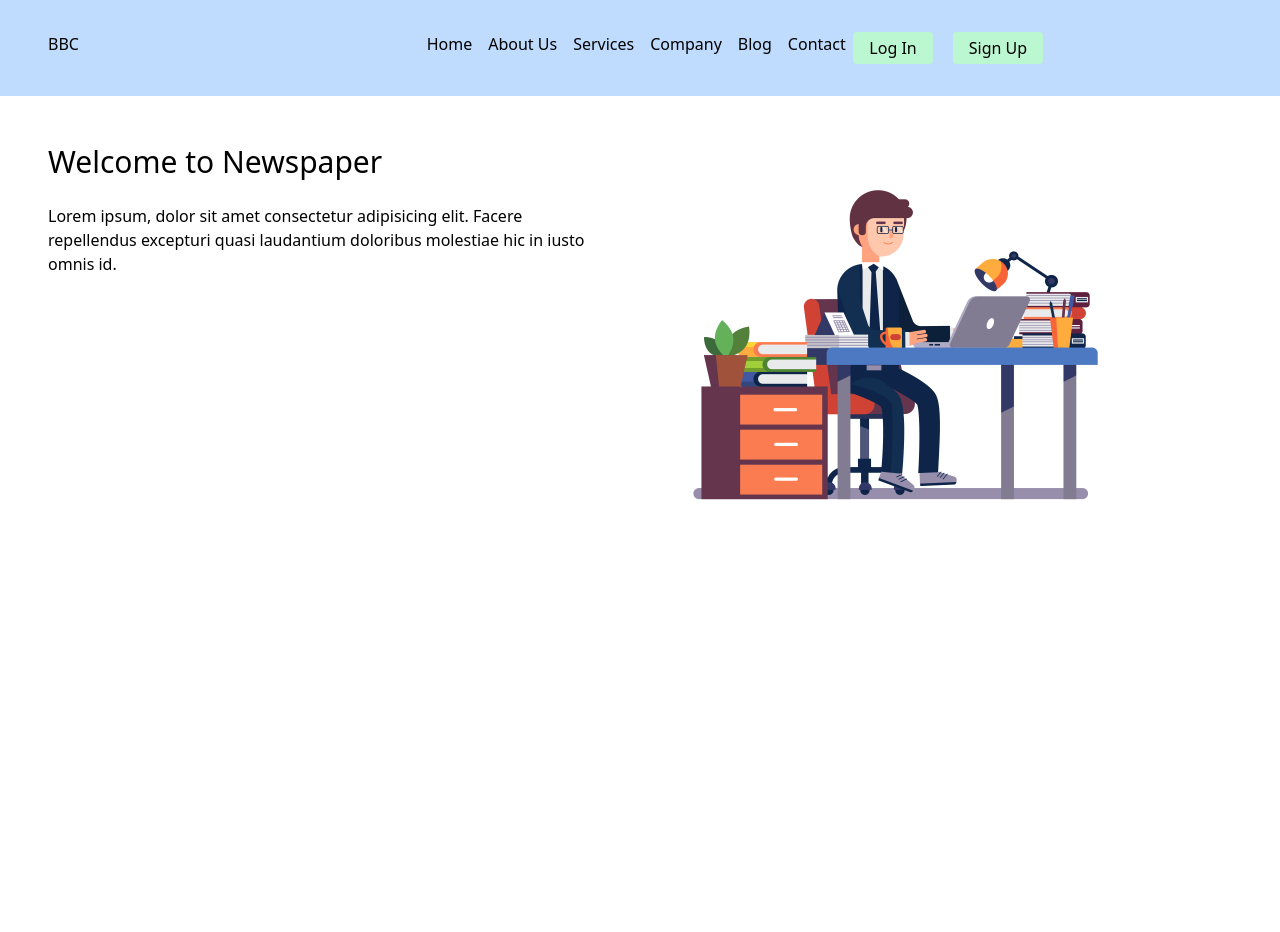
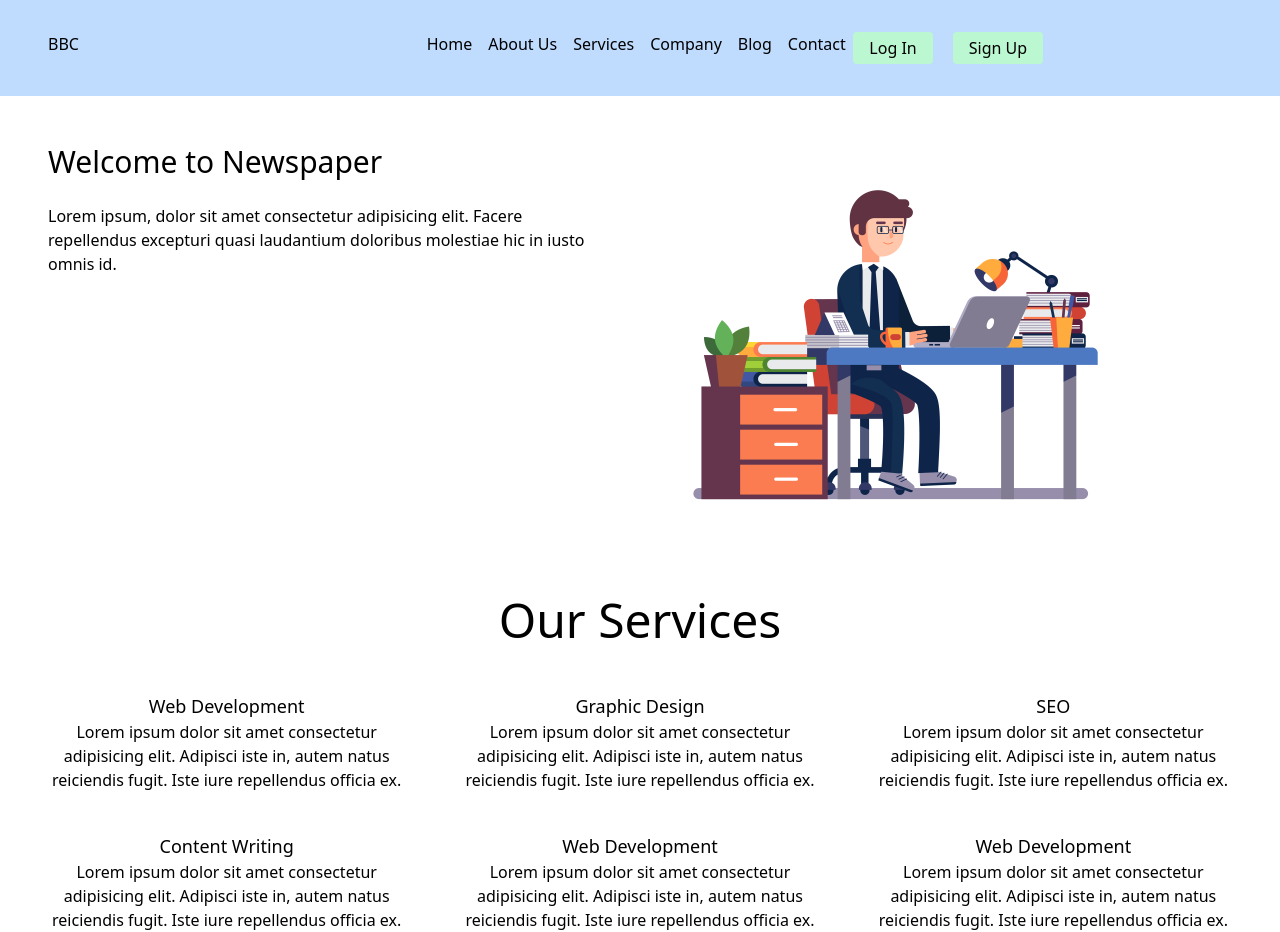
Before and after one commit to Satabdi-Rani/anim, a plain HTML site: page index.html in a window 1280 px wide. Before the commit the page ends 800 px from the top, so only its background shows below. Drawn offline with nearby package versions, Linux system fonts and the light colour scheme.

Commit message:
Our services added

```diff
--- a/index.html
+++ b/index.html
@@ -46,5 +46,44 @@
             <img class="w-[500px] h-[500px]" src="images/banner.jpg" alt="">
         </div>
     </section>
+
+    <section>
+        <div>
+            <h1 class="text-5xl text-center pb-12">Our Services</h3>
+
+            <div class="grid grid-cols-3 gap-10 mx-10 text-center">
+                <div>
+                    <h2 class="text-lg" >Web Development</h2>
+                    <p> Lorem ipsum dolor sit amet consectetur adipisicing elit. Adipisci iste in, autem natus reiciendis fugit. Iste iure repellendus officia ex.</p>
+                </div>
+
+                <div>
+                    <h2 class="text-lg">Graphic Design</h2>
+                    <p> Lorem ipsum dolor sit amet consectetur adipisicing elit. Adipisci iste in, autem natus reiciendis fugit. Iste iure repellendus officia ex.</p>
+                </div>
+
+                <div>
+                    <h2 class="text-lg">SEO</h2>
+                    <p> Lorem ipsum dolor sit amet consectetur adipisicing elit. Adipisci iste in, autem natus reiciendis fugit. Iste iure repellendus officia ex.</p>
+                </div>
+
+                <div>
+                    <h2 class="text-lg">Content Writing</h2>
+                    <p> Lorem ipsum dolor sit amet consectetur adipisicing elit. Adipisci iste in, autem natus reiciendis fugit. Iste iure repellendus officia ex.</p>
+                </div>
+
+                <div>
+                    <h2 class="text-lg">Web Development</h2>
+                    <p> Lorem ipsum dolor sit amet consectetur adipisicing elit. Adipisci iste in, autem natus reiciendis fugit. Iste iure repellendus officia ex.</p>
+                </div>
+
+                <div>
+                    <h2 class="text-lg">Web Development</h2>
+                    <p>Lorem ipsum dolor sit amet consectetur adipisicing elit. Adipisci iste in, autem natus reiciendis fugit. Iste iure repellendus officia ex.</p>
+                </div>
+            </div>
+
+        </div>
+    </section>
 </body>
 </html>
```
